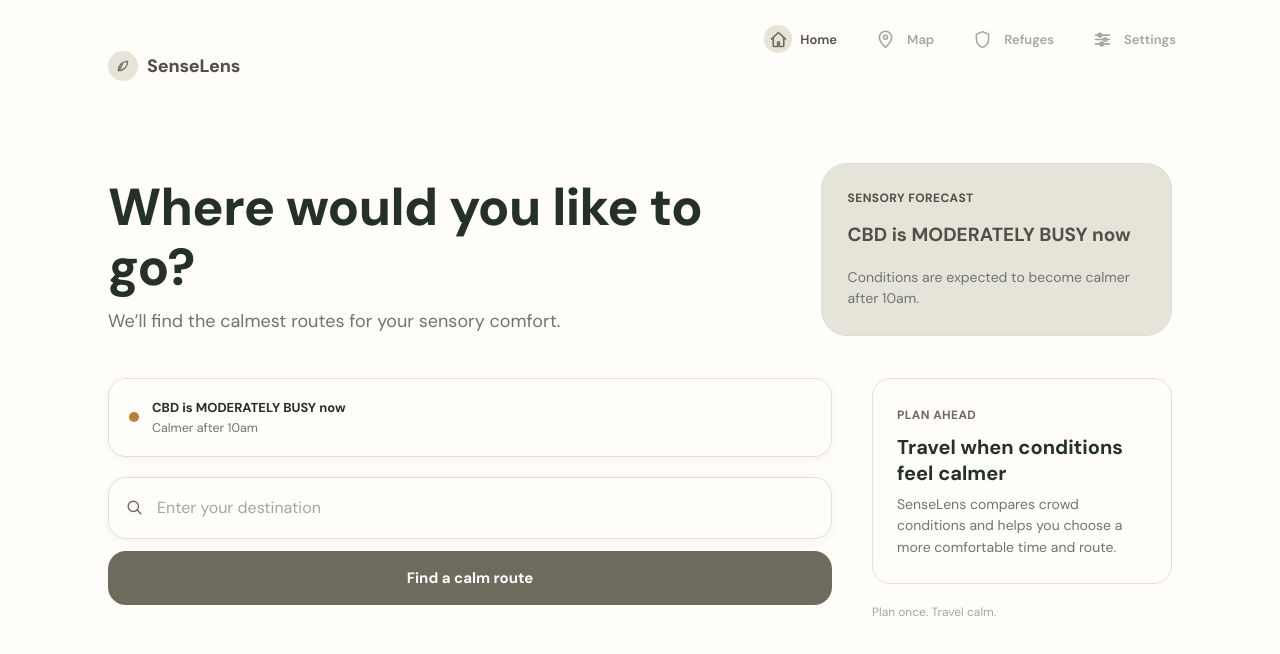
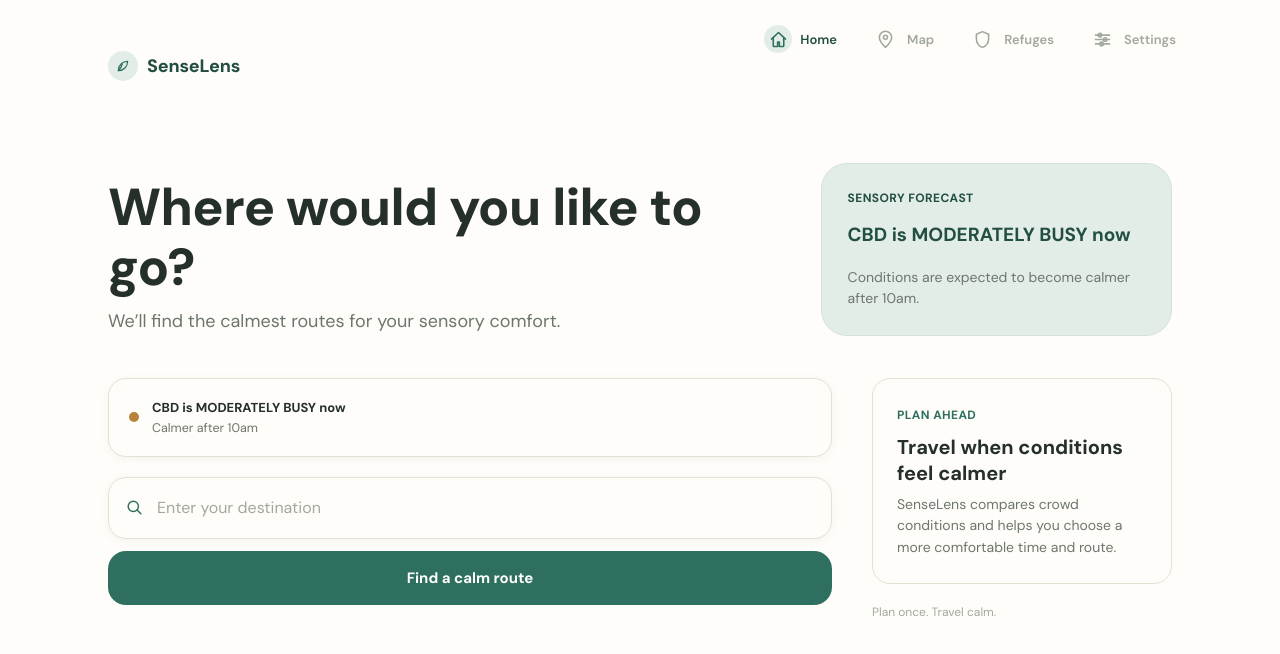
Before and after one commit to yangunro/Senselens-frontend-own, a Vue app in the folder senselens-frontend/: page / in a window 1280 px wide. Shown: the top 654 px of the page. Built offline with nearby package versions, Linux system fonts and the light colour scheme; no server answers.

Commit message:
high contrast update

```diff
--- a/senselens-frontend/src/pages/Setting.vue
+++ b/senselens-frontend/src/pages/Setting.vue
@@ -237,7 +237,7 @@ async function savePreferences() {
   position: absolute;
   inset: 0;
 
-  background: var(--color-border);
+  background: #d8d0c2;
   border-radius: var(--radius-pill);
 
   transition: background 0.15s ease;
--- a/senselens-frontend/src/style.css
+++ b/senselens-frontend/src/style.css
@@ -6,11 +6,10 @@
   --color-surface: #fffdf9;
   --color-surface-muted: #efeade;
 
-  /* Muted by default — sensory-sensitive users get a low-arousal baseline.
-     Full brand green only kicks in under the "High contrast" preference below. */
-  --color-primary: #6e6a5e;
-  --color-primary-dark: #524f46;
-  --color-primary-soft: #e6e3d8;
+  /* Sage green — primary brand */
+  --color-primary: #2f6f5f;
+  --color-primary-dark: #234f43;
+  --color-primary-soft: #e2ede7;
 
   --color-text: #26302b;
   --color-text-muted: #6d766e;
@@ -82,20 +81,30 @@ a:focus-visible {
   }
 }
 
-/* "High contrast / reduced motion" preference toggle — set on <html> by App.vue.
-   Opting in restores the full-saturation brand green in place of the muted default above. */
+/* "High contrast / reduced motion" preference toggle — set on <html> by App.vue. */
 :root[data-contrast="true"] {
-  --color-primary: #2a6656;
-  --color-primary-dark: #1a4437;
-  --color-primary-soft: #dcece5;
+  --color-text-muted: #23281f;
+  --color-text-faint: #454c41;
+  --color-border: #6b6252;
 
-  --color-text-muted: #3c453e;
-  --color-text-faint: #5c655e;
-  --color-border: #b7ae94;
+  --color-low: #145238;
+  --color-medium: #5c4008;
+  --color-high: #6e2c18;
+}
 
-  --color-low: #1c6b4f;
-  --color-medium: #7a5711;
-  --color-high: #8f3e28;
+/* Borders are the main visible signal of high-contrast mode (nearly invisible pale
+   tan by default), so give them real weight — not just a darker color. */
+[data-contrast="true"] .toggle-row,
+[data-contrast="true"] .slider-row,
+[data-contrast="true"] .route-summary,
+[data-contrast="true"] .status-card,
+[data-contrast="true"] .map-area,
+[data-contrast="true"] .alert-banner,
+[data-contrast="true"] .reroute-button {
+  /* !important: these selectors tie in specificity with the components' own
+     scoped `border: 1px solid var(--color-border)` rules, which win the cascade
+     on source order alone since style.css loads first. */
+  border-width: 2px !important;
 }
 
 [data-contrast="true"] * {
```
